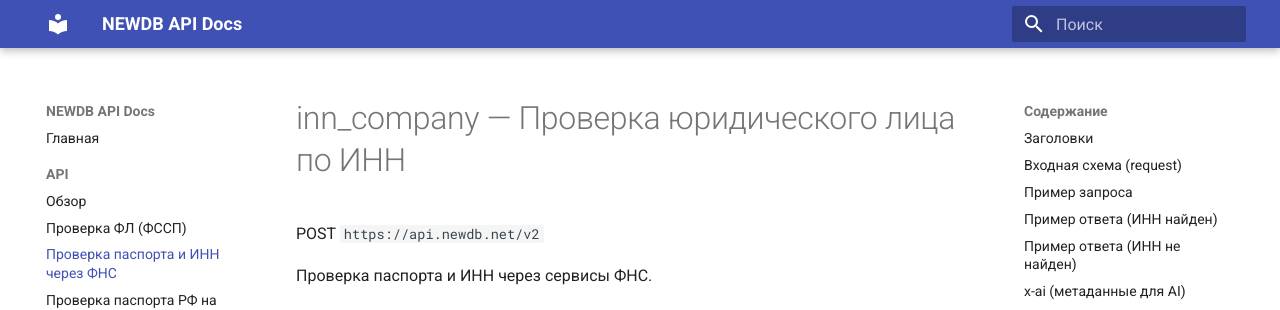
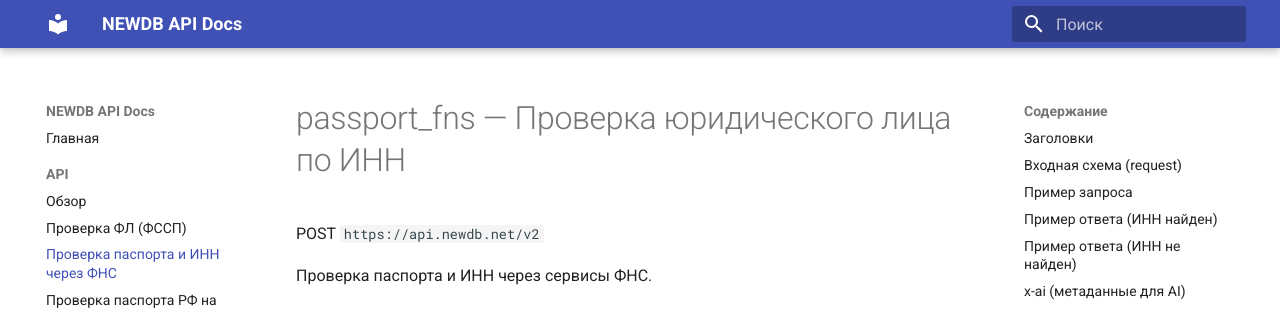
Before and after one commit to avpm05/newdb_docs, an MkDocs documentation site: the page built from docs/api/02-passport_fns.md, in a window 1280 px wide and 900 px high. Shown: the top 310 px of the window. Built offline with MkDocs 1.6.1 and Material for MkDocs 9.7.7, drawn with Linux system fonts in a browser that asks for light colours.

Commit message:
fix docs

```diff
--- a/docs/api/02-passport_fns.md
+++ b/docs/api/02-passport_fns.md
@@ -1,4 +1,4 @@
-# inn_company — Проверка юридического лица по ИНН
+# passport_fns — Проверка юридического лица по ИНН
 
 POST `https://api.newdb.net/v2`
 
```
Also changed, not shown: docs/api/03-passport_mvd.md (+1 -1 lines).
